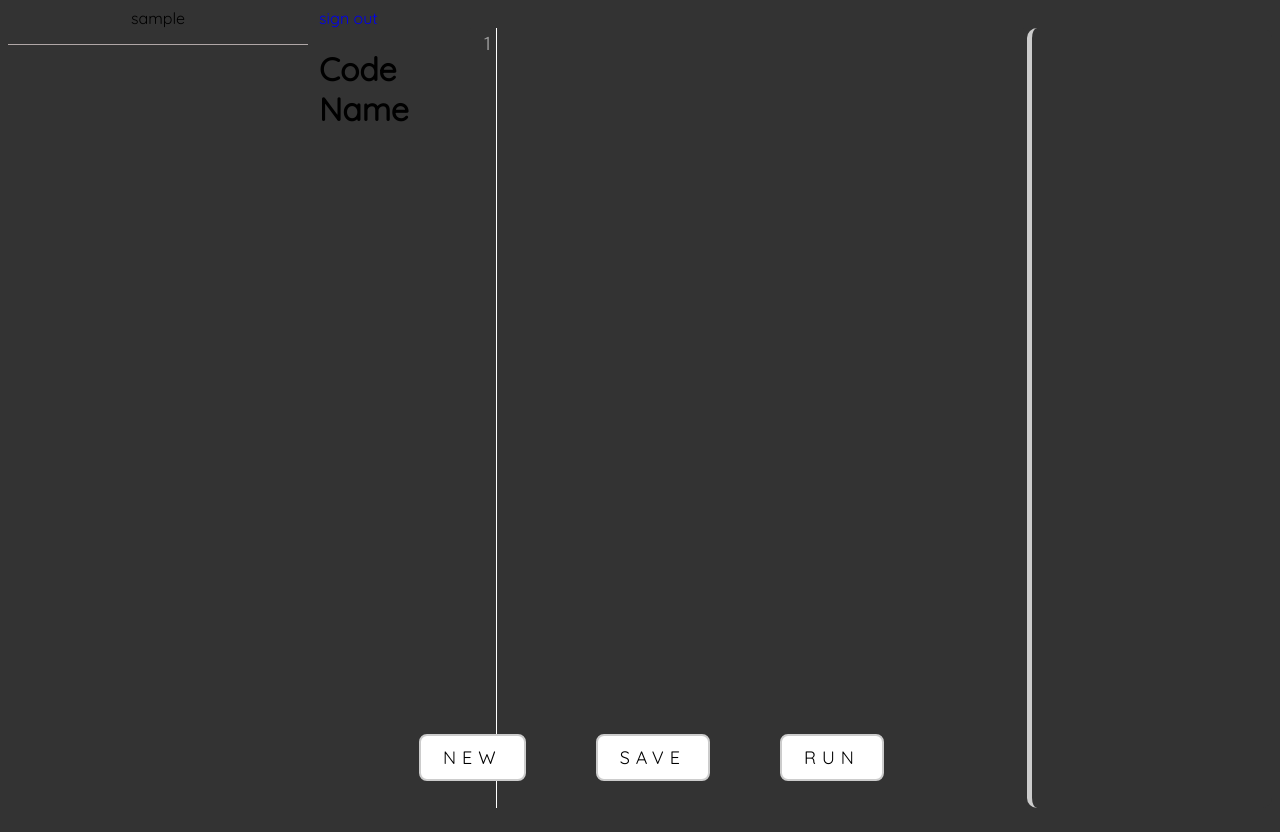
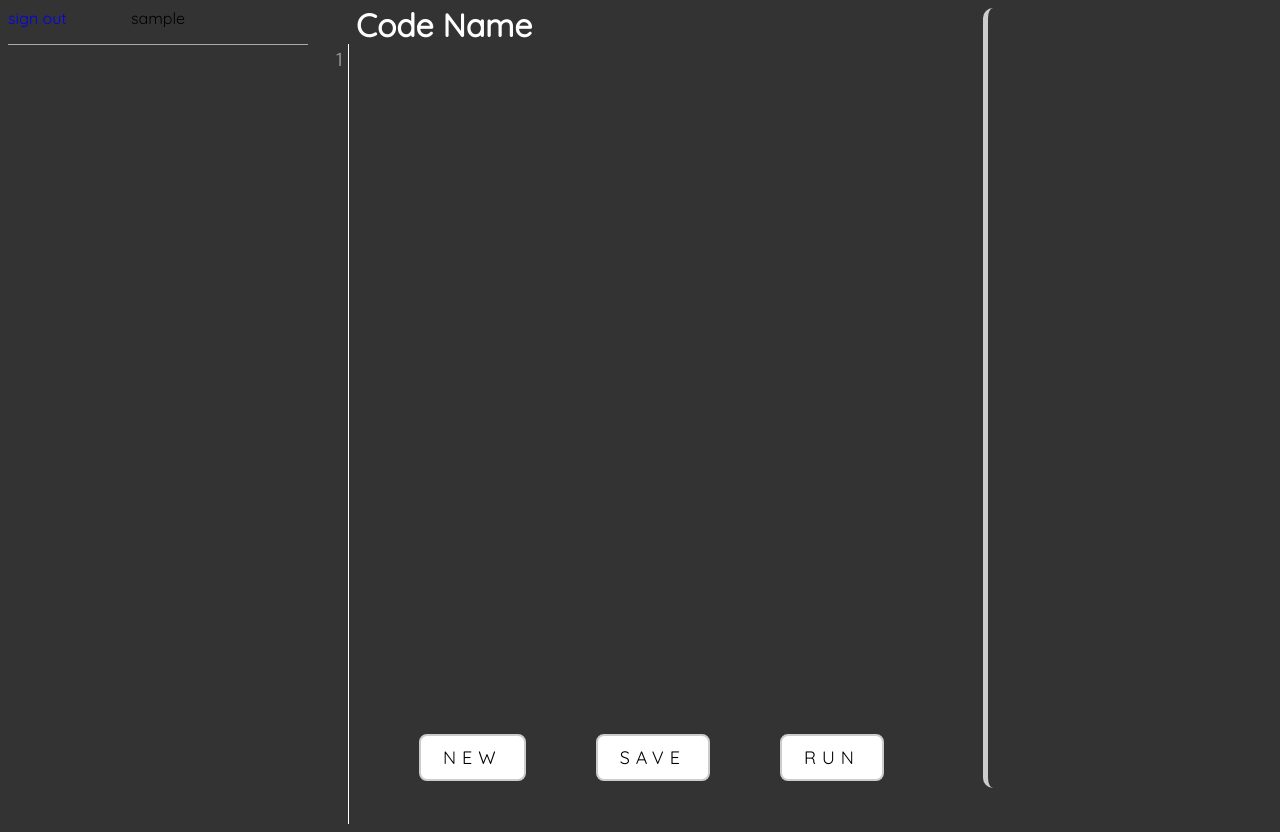
Before and after one commit to kpam92/codeRunr, a Flask app: page / in a window 1280 px wide. Before the commit the page ends 808 px from the top, so only its background shows below. Run offline with Flask 2, Linux system fonts and the light colour scheme; the visitor is signed in with stand-in values (Sample User, id 1); data comes from the database, SQL or seed files in the repository; data that the repository does not hold is empty; some libraries are stand-ins or nearby versions.

Commit message:
style changing to main page

```diff
--- a/backend/static/frontend/assets/css/main.css
+++ b/backend/static/frontend/assets/css/main.css
@@ -12,6 +12,7 @@
 #editor {
   width: 70%;
   float: left;
+  margin-top: 36px;
 }
 #output {
   width: 30%;
@@ -102,3 +103,16 @@
   clear: both;
   display: block;
 }
+
+#code-name {
+  position: absolute;
+  z-index: 10;
+  top: 0;
+  margin-left: 37px;
+  margin-top: 5px;
+  color: #fff;
+}
+
+.log-button {
+  position: absolute;
+}
--- a/backend/templates/layout.html
+++ b/backend/templates/layout.html
@@ -13,10 +13,10 @@
   <script src="http://code.jquery.com/ui/1.9.2/jquery-ui.js"></script>
   <title>codeRunr</title>
   {% if g.user %}
-    <a href="{{ url_for('logout') }}">sign out</a>
+    <a class="log-button" href="{{ url_for('logout') }}">sign out</a>
   {% else %}
-    <a href="{{ url_for('signup') }}">sign up</a> |
-    <a href="{{ url_for('login') }}">sign in</a>
+    <a class="log-button" href="{{ url_for('signup') }}">sign up</a> |
+    <a class="log-button" href="{{ url_for('login') }}">sign in</a>
   {% endif %}
   {% block body %}{% endblock %}
 
```
